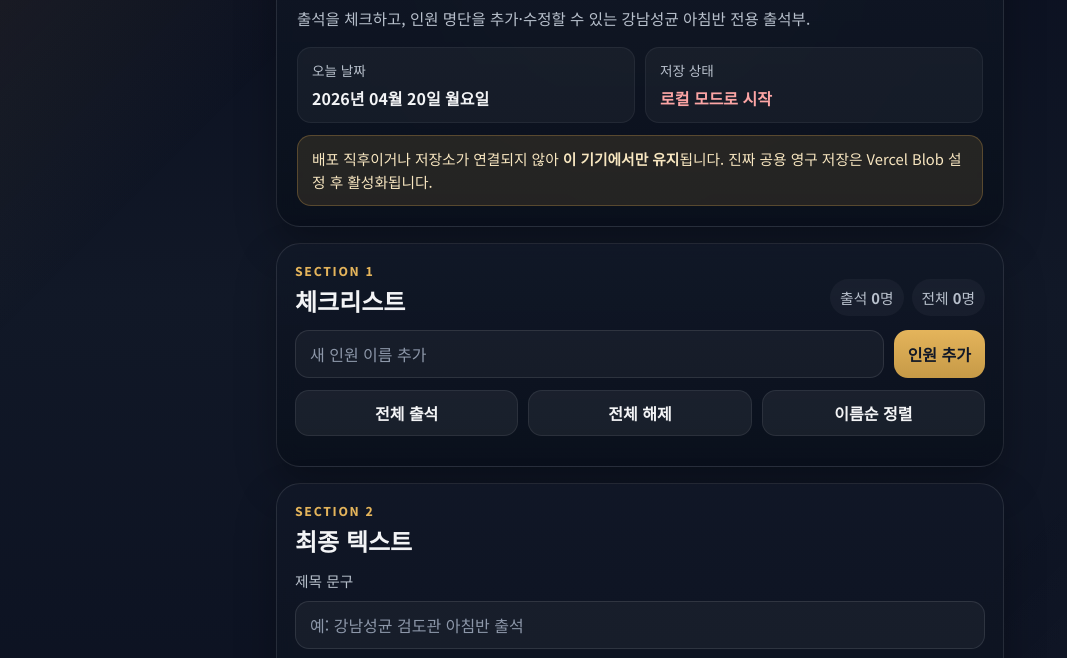
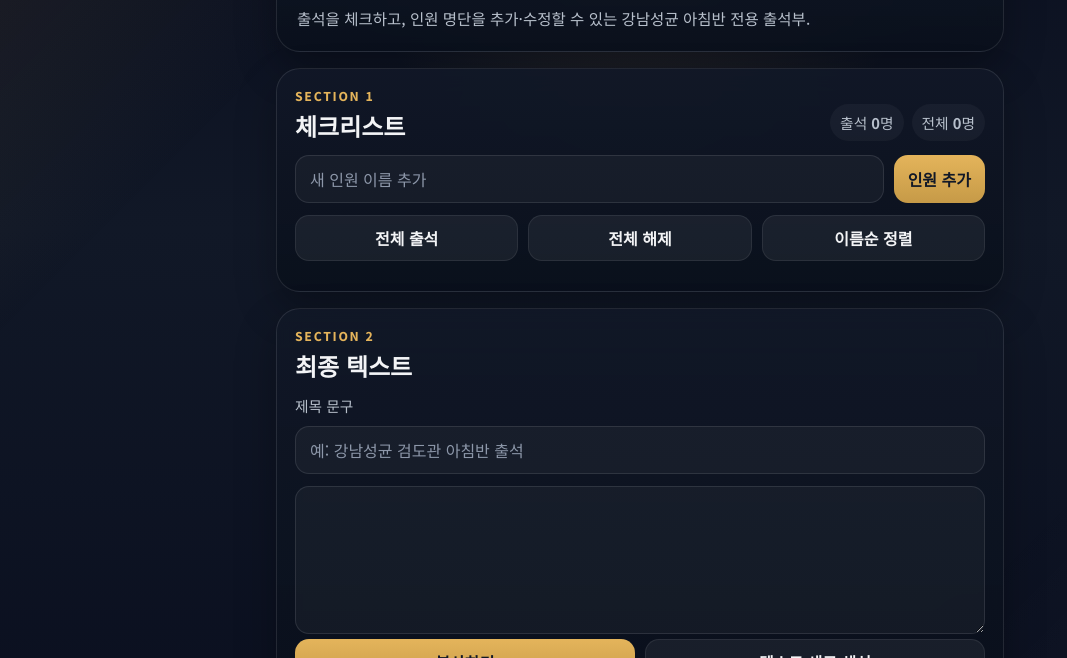
Before and after one commit to Neotte/knsk_attendance, a website: page index.html in a window 1280 px wide. Shown: the part 117-775 px from the top of the page, without its empty margins (0-1067 px from the left). Drawn offline with Linux system fonts and the light colour scheme; no server answers.

Commit message:
Remove meta information from index.html
Removed meta information display from the header.

```diff
--- a/index.html
+++ b/index.html
@@ -19,17 +19,6 @@
         <p class="hero__desc">
           출석을 체크하고, 인원 명단을 추가·수정할 수 있는 강남성균 아침반 전용 출석부.
         </p>
-        <div class="hero__meta">
-          <div>
-            <span class="meta-label">오늘 날짜</span>
-            <strong id="currentDate">불러오는 중…</strong>
-          </div>
-          <div>
-            <span class="meta-label">저장 상태</span>
-            <strong id="saveStatus">명단 저장 중</strong>
-          </div>
-        </div>
-        <div class="notice" id="storageNotice" hidden></div>
       </header>
 
       <section class="card section" aria-labelledby="checklistTitle">
```
